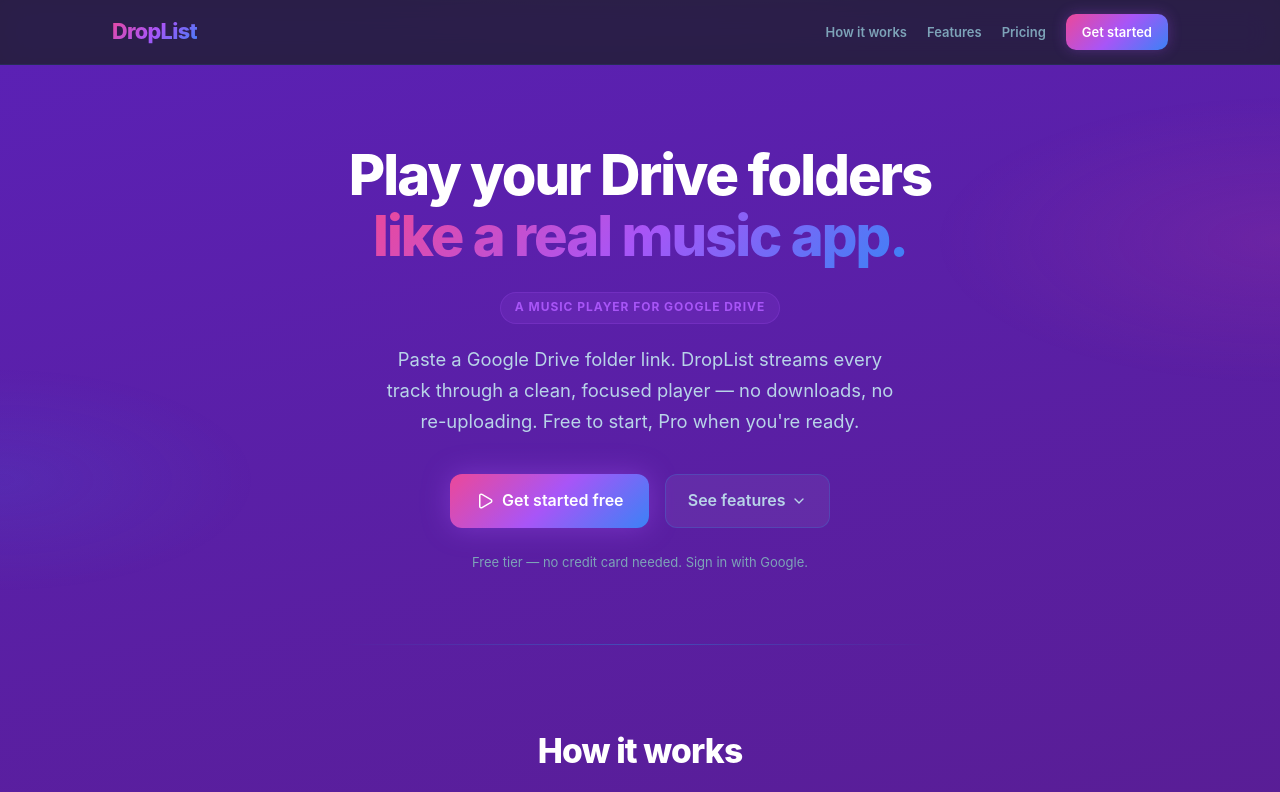
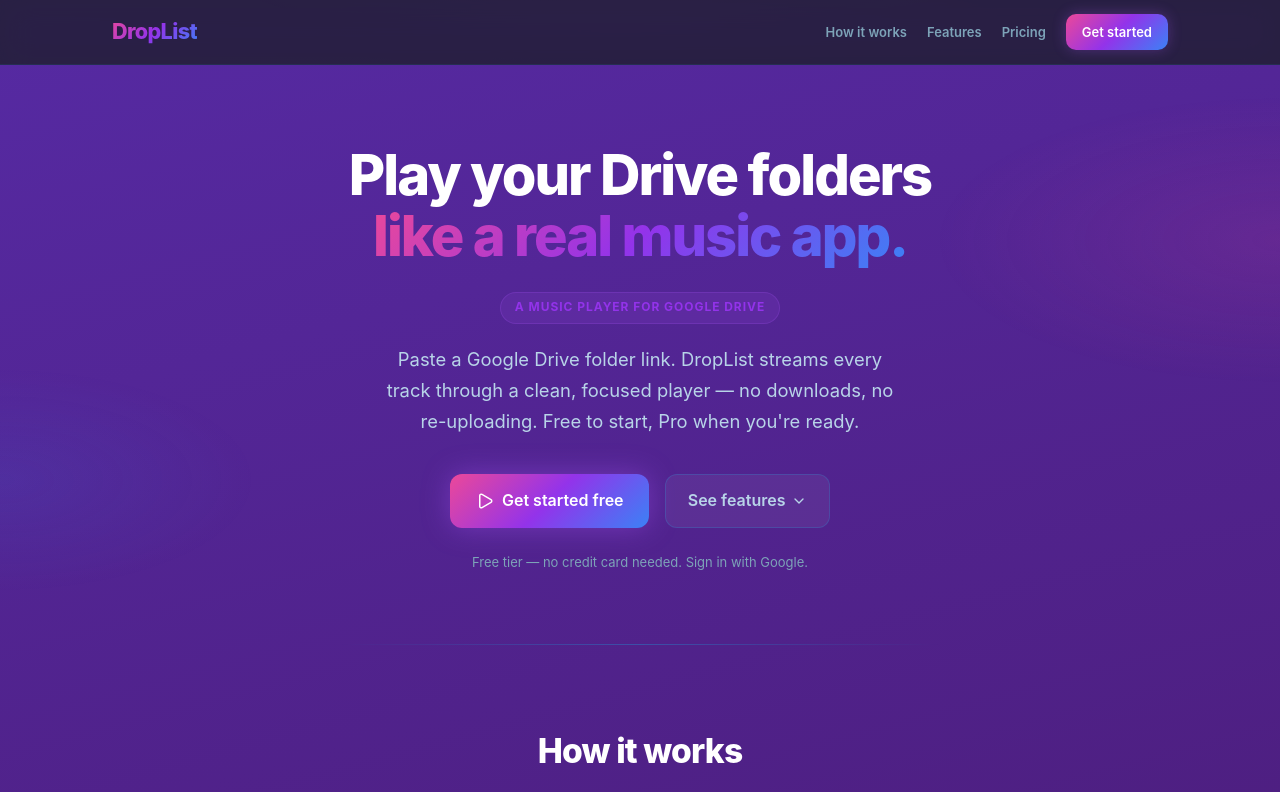
Before and after one commit to IamPrommate/DropList, a Next.js app in the folder drop-list-web/: page / in a window 1280 px wide. Shown: the top 792 px of the page. Built offline with nearby package versions, Linux system fonts and the light colour scheme; no server answers.

Commit message:
fix: reduce color

```diff
--- a/drop-list-web/src/app/components/PlaylistHeader.tsx
+++ b/drop-list-web/src/app/components/PlaylistHeader.tsx
@@ -83,9 +83,8 @@ export default function PlaylistHeader({
           console.log('Applied TYPE 1 colors:', { dominantColor, gradientStart, gradientMiddle, gradientEnd });
 
           // TYPE 2: Apply hue angle shift to primary gradient colors
-          // Original middle color: #a855f7 (purple)
-          // We need to calculate the hue shift from purple to extracted color
-          const originalMiddle = '#a855f7';
+          // Anchor middle (must match :root --primary-gradient-middle in layout.scss)
+          const originalMiddle = '#9333ea';
 
           // Get hues for original middle color and extracted color
           const [origR, origG, origB] = hexToRgb(originalMiddle);
@@ -103,7 +102,7 @@ export default function PlaylistHeader({
           // Apply same hue shift to all primary gradient colors
           const originalColors = {
             start: '#ec4899',
-            middle: '#a855f7',
+            middle: '#9333ea',
             end: '#3b82f6',
             hoverStart: '#f472b6',
             hoverMiddle: '#c084fc',
@@ -128,27 +127,27 @@ export default function PlaylistHeader({
         });
     } else if (!showCoverImage) {
       // Reset to default purple colors when cover is hidden
-      document.documentElement.style.setProperty('--bg-gradient-start', '#5b21b6');
-      document.documentElement.style.setProperty('--bg-gradient-middle', '#581c87');
+      document.documentElement.style.setProperty('--bg-gradient-start', '#562aa3');
+      document.documentElement.style.setProperty('--bg-gradient-middle', '#4a1a72');
       document.documentElement.style.setProperty('--bg-gradient-end', '#1f1f2e');
 
-      document.documentElement.style.setProperty('--switch-bg', 'rgba(168, 85, 247, 0.3)');
-      document.documentElement.style.setProperty('--switch-border', 'rgba(168, 85, 247, 0.5)');
-      document.documentElement.style.setProperty('--switch-checked-bg', 'rgba(168, 85, 247, 0.8)');
-      document.documentElement.style.setProperty('--switch-checked-border', '#a855f7');
-      document.documentElement.style.setProperty('--switch-hover', 'rgba(168, 85, 247, 0.4)');
-      document.documentElement.style.setProperty('--switch-checked-hover', 'rgba(168, 85, 247, 0.9)');
+      document.documentElement.style.setProperty('--switch-bg', 'rgba(147, 51, 234, 0.32)');
+      document.documentElement.style.setProperty('--switch-border', 'rgba(147, 51, 234, 0.52)');
+      document.documentElement.style.setProperty('--switch-checked-bg', 'rgba(147, 51, 234, 0.82)');
+      document.documentElement.style.setProperty('--switch-checked-border', '#9333ea');
+      document.documentElement.style.setProperty('--switch-hover', 'rgba(147, 51, 234, 0.42)');
+      document.documentElement.style.setProperty('--switch-checked-hover', 'rgba(147, 51, 234, 0.9)');
 
       // Reset shadow colors to default
-      document.documentElement.style.setProperty('--shadow-primary', 'rgba(168, 85, 247, 0.2)');
-      document.documentElement.style.setProperty('--shadow-primary-glow', 'rgba(236, 72, 153, 0.3)');
-      document.documentElement.style.setProperty('--playlist-active-shadow', 'rgba(236, 72, 153, 0.15)');
+      document.documentElement.style.setProperty('--shadow-primary', 'rgba(147, 51, 234, 0.22)');
+      document.documentElement.style.setProperty('--shadow-primary-glow', 'rgba(236, 72, 153, 0.28)');
+      document.documentElement.style.setProperty('--playlist-active-shadow', 'rgba(236, 72, 153, 0.16)');
 
       // Reset player border to default
       document.documentElement.style.setProperty('--player-border', 'rgba(255, 255, 255, 0.1)');
 
       document.documentElement.style.setProperty('--primary-gradient-start', '#ec4899');
-      document.documentElement.style.setProperty('--primary-gradient-middle', '#a855f7');
+      document.documentElement.style.setProperty('--primary-gradient-middle', '#9333ea');
       document.documentElement.style.setProperty('--primary-gradient-end', '#3b82f6');
       document.documentElement.style.setProperty('--primary-gradient-hover-start', '#f472b6');
       document.documentElement.style.setProperty('--primary-gradient-hover-middle', '#c084fc');
--- a/drop-list-web/src/app/layout.scss
+++ b/drop-list-web/src/app/layout.scss
@@ -2,19 +2,22 @@
 
 /* CSS Variables for Modern Color Scheme */
 :root {
-  /* Primary Colors */
+  /*
+   * Primary accent: vivid pink → purple-600 → blue (livelier than the muted pass; middle is
+   * #9333ea not #a855f7 so it stays a touch less neon on harsh displays).
+   */
   --primary-gradient-start: #ec4899;
-  --primary-gradient-middle: #a855f7;
+  --primary-gradient-middle: #9333ea;
   --primary-gradient-end: #3b82f6;
   --primary-gradient-hover-start: #f472b6;
   --primary-gradient-hover-middle: #c084fc;
   --primary-gradient-hover-end: #60a5fa;
 
-  /* Background Colors */
+  /* Ambient page gradient — rich purple band (between “dull” and original #5b21b6). */
   --bg-primary: #1f1f2e;
   --bg-secondary: #1a1a2e;
-  --bg-gradient-start: #5b21b6;
-  --bg-gradient-middle: #581c87;
+  --bg-gradient-start: #562aa3;
+  --bg-gradient-middle: #4a1a72;
   --bg-gradient-end: #1f1f2e;
 
   /* Text Colors */
@@ -43,13 +46,13 @@
   --btn-ggd-bg: rgba(15, 20, 25, 0.8);
   --btn-ggd-hover: rgba(15, 20, 25, 0.95);
 
-  /* Switch Colors */
-  --switch-bg: rgba(168, 85, 247, 0.3);
-  --switch-border: rgba(168, 85, 247, 0.5);
-  --switch-checked-bg: rgba(168, 85, 247, 0.8);
-  --switch-checked-border: rgba(168, 85, 247, 1);
-  --switch-hover: rgba(168, 85, 247, 0.4);
-  --switch-checked-hover: rgba(168, 85, 247, 0.9);
+  /* Switch Colors — tied to --primary-gradient-middle (#9333ea) */
+  --switch-bg: rgba(147, 51, 234, 0.32);
+  --switch-border: rgba(147, 51, 234, 0.52);
+  --switch-checked-bg: rgba(147, 51, 234, 0.82);
+  --switch-checked-border: rgba(147, 51, 234, 1);
+  --switch-hover: rgba(147, 51, 234, 0.42);
+  --switch-checked-hover: rgba(147, 51, 234, 0.9);
 
   /* Track Colors */
   --track-active-bg: rgba(0, 255, 136, 0.06);
@@ -73,9 +76,9 @@
   --shadow-medium: rgba(0, 0, 0, 0.3);
   --shadow-heavy: rgba(0, 0, 0, 0.4);
   --shadow-white: rgba(255, 255, 255, 0.1);
-  --shadow-primary: rgba(168, 85, 247, 0.2);
-  --shadow-primary-glow: rgba(236, 72, 153, 0.3);
-  --playlist-active-shadow: rgba(236, 72, 153, 0.15);
+  --shadow-primary: rgba(147, 51, 234, 0.22);
+  --shadow-primary-glow: rgba(236, 72, 153, 0.28);
+  --playlist-active-shadow: rgba(236, 72, 153, 0.16);
 
   /* Button Shadow Colors */
   --btn-shadow-primary: rgba(0, 212, 255, 0.2);
@@ -2676,7 +2679,7 @@
   border-radius: 20px;
   padding: 36px 32px 28px;
   text-align: center;
-  box-shadow: 0 24px 64px rgba(0, 0, 0, 0.5), 0 0 40px rgba(168, 85, 247, 0.1);
+  box-shadow: 0 24px 64px rgba(0, 0, 0, 0.5), 0 0 40px rgba(147, 51, 234, 0.12);
   animation: modalSlideUp 0.25s ease;
 }
 
```
